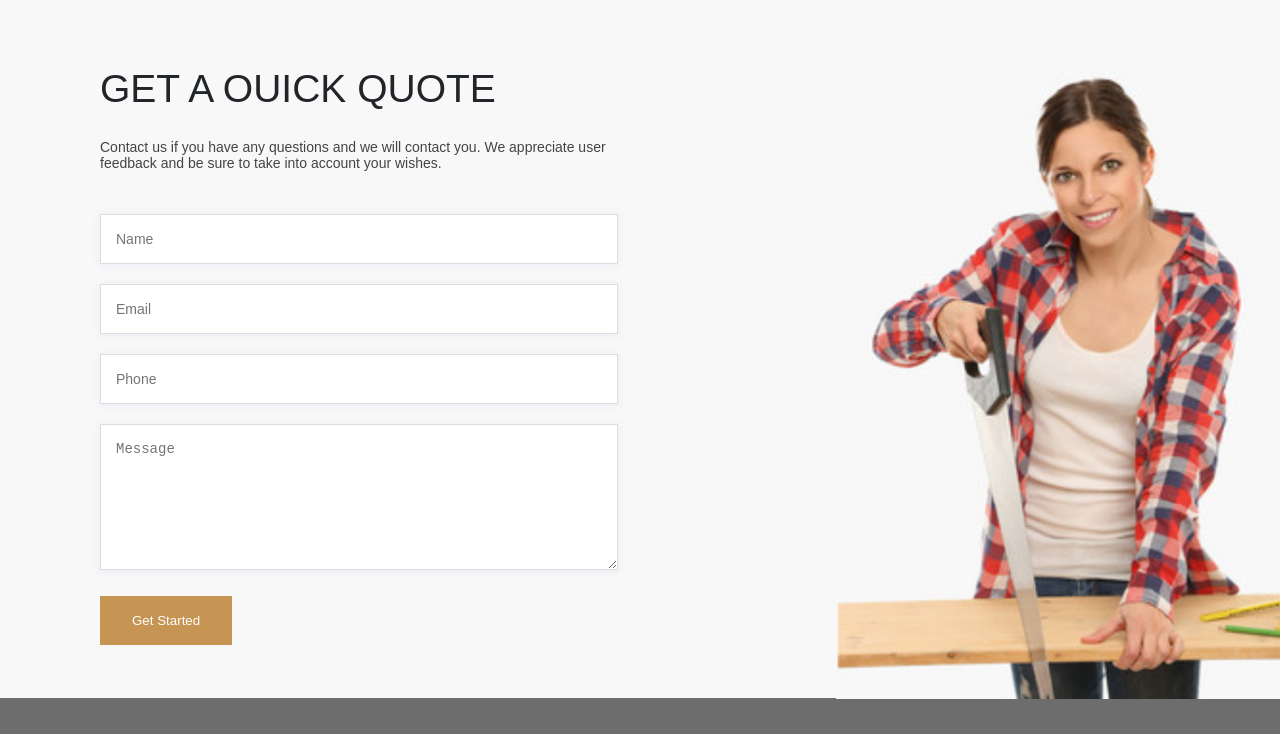
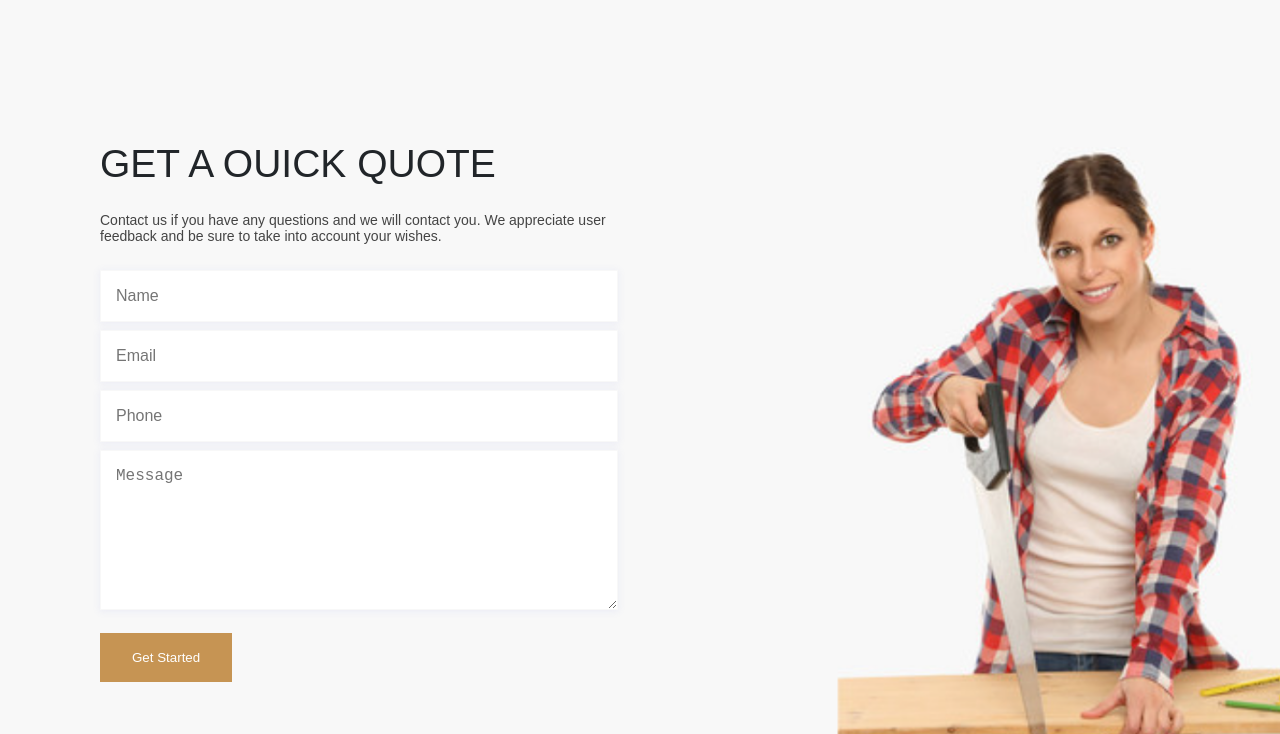
Before and after one commit to Alim-Mirdha/Class-19-Assignment, a plain HTML site: page index.html in a window 1280 px wide. Shown: the part 1733-2467 px from the top of the page. Drawn offline with Linux system fonts and the light colour scheme; a web font is replaced by a local one.

Commit message:
Update style.css

```diff
--- a/style.css
+++ b/style.css
@@ -365,6 +365,9 @@ body{
 }
 /*############ about area end ############*/
 /*############ contact area start ############*/
+.contact {
+    padding-top: 75px;
+}
 .content-right-form{
     width: 50%;
 }
@@ -372,10 +375,10 @@ body{
     width: 48%;
 }
 .contact-form{
-    margin-top: 60px;
+
 }
-.contact-form input{
-    margin-bottom: 20px;
+.contact-form input {
+    margin-bottom: 8px;
 }
 .contact-form .w-100{
     width: 100%;
@@ -388,17 +391,17 @@ body{
     background: #C69453;
     display: inline-block;
     padding: 17px 32px;
-    margin-top: 22px;
+    margin-top: 19px;
     border: none;
 }
 .content-left-form h4 {
     font-size: 39px;
     font-weight: 500;
-    margin-bottom: 28px;
+    margin-bottom: 26px;
     color: #212529;
 }
 .content-left-form p {
-    margin-bottom: -17px;
+    margin-bottom: 26px;
     color: #444444;
     font-size: 14px;
 }
@@ -408,8 +411,8 @@ body{
     padding: 16px 15px;
     margin: 0px;
     box-shadow: rgb(98 120 223 / 8%) 0px 1px 7px 1px;
-    font-size: 14PX;
-    border: 1px solid rgb(221, 221, 221);
+    font-size: 16PX;
+    border: 1px solid rgba(221, 221, 221, 0.205);
     transition: all 0.5s ease 0s;
     box-sizing: border-box;
 }
```
